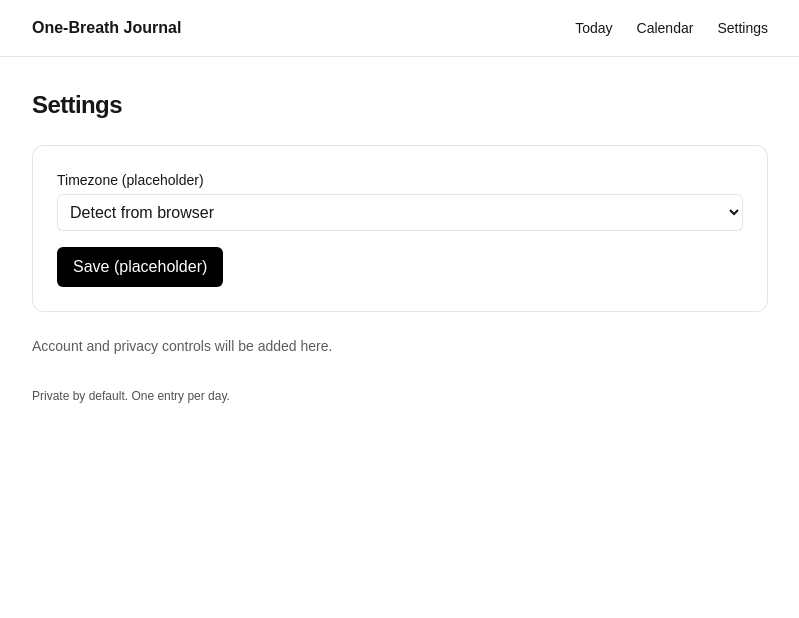
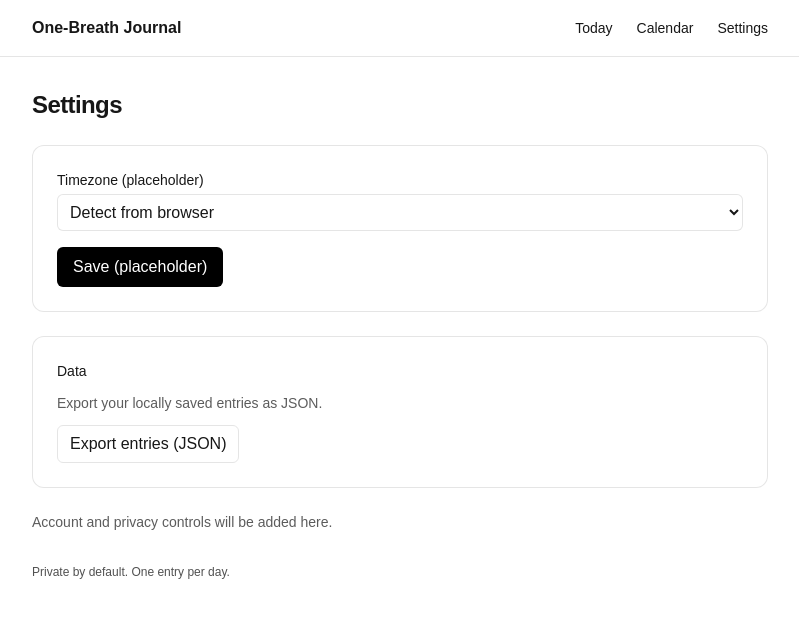
Before and after one commit to bradtraversy/one-breath-journal, a Next.js app: page /settings in a window 1280 px wide. Shown: the top 618 px of the page, without its empty margins (240-1039 px from the left). Built offline with nearby package versions, Linux system fonts and the light colour scheme.

Commit message:
feat(local): delete single entry and JSON export
- Entry page: delete button removes local entry and returns to calendar
- Settings: export all local entries to JSON file

```diff
--- a/src/app/entry/[id]/page.tsx
+++ b/src/app/entry/[id]/page.tsx
@@ -2,12 +2,14 @@
 
 import Link from "next/link";
 import { useEffect, useState } from "react";
-import { getEntry } from "@/lib/local";
+import { getEntry, removeEntry } from "@/lib/local";
+import { useRouter } from "next/navigation";
 
 type Props = { params: { id: string } };
 
 export default function EntryDetailPage({ params }: Props) {
   const date = params.id; // Expect YYYY-MM-DD
+  const router = useRouter();
   const [loading, setLoading] = useState(true);
   const [text, setText] = useState<string | null>(null);
   const [meta, setMeta] = useState<{ startedAt?: string; submittedAt?: string } | null>(null);
@@ -43,6 +45,18 @@ export default function EntryDetailPage({ params }: Props) {
                 Submitted at {new Date(meta.submittedAt).toLocaleString()} {meta?.startedAt ? `· Started ${new Date(meta.startedAt).toLocaleTimeString()}` : ""}
               </div>
             )}
+            <div className="pt-2">
+              <button
+                className="px-3 py-1.5 rounded-md border border-black/10 dark:border-white/15 text-red-600 dark:text-red-400"
+                onClick={() => {
+                  if (!confirm("Delete this entry? This cannot be undone.")) return;
+                  removeEntry(date);
+                  router.push("/calendar");
+                }}
+              >
+                Delete entry
+              </button>
+            </div>
           </>
         )}
       </div>
--- a/src/app/settings/page.tsx
+++ b/src/app/settings/page.tsx
@@ -1,4 +1,25 @@
+"use client";
+
+import { getEntry, listEntryDates } from "@/lib/local";
+
 export default function SettingsPage() {
+  const handleExport = () => {
+    const dates = listEntryDates();
+    const items = dates.map((date) => ({ date, ...getEntry(date)! }));
+    const blob = new Blob([JSON.stringify({ exportedAt: new Date().toISOString(), entries: items }, null, 2)], {
+      type: "application/json",
+    });
+    const url = URL.createObjectURL(blob);
+    const a = document.createElement("a");
+    const stamp = new Date().toISOString().replace(/[:T]/g, "-").split(".")[0];
+    a.href = url;
+    a.download = `one-breath-entries-${stamp}.json`;
+    document.body.appendChild(a);
+    a.click();
+    a.remove();
+    URL.revokeObjectURL(url);
+  };
+
   return (
     <div className="space-y-6">
       <h1 className="text-2xl font-semibold tracking-tight">Settings</h1>
@@ -12,6 +33,15 @@ export default function SettingsPage() {
         </div>
         <button className="px-4 py-2 rounded-md bg-black text-white w-fit dark:bg-white dark:text-black">Save (placeholder)</button>
       </div>
+
+      <div className="rounded-xl border border-black/10 dark:border-white/15 bg-white/70 dark:bg-white/5 backdrop-blur p-6 space-y-3">
+        <h2 className="text-sm font-medium">Data</h2>
+        <p className="text-sm opacity-70">Export your locally saved entries as JSON.</p>
+        <button onClick={handleExport} className="px-3 py-1.5 rounded-md border border-black/10 dark:border-white/15 w-fit">
+          Export entries (JSON)
+        </button>
+      </div>
+
       <p className="text-sm opacity-70">Account and privacy controls will be added here.</p>
     </div>
   );
```
